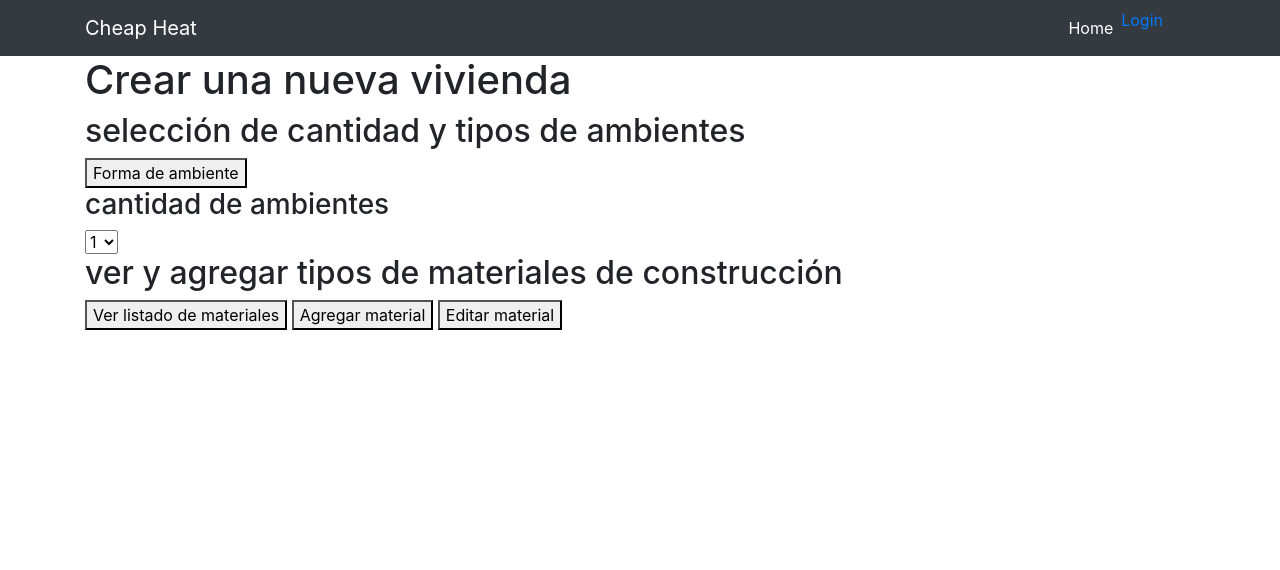
After one commit to pabloSalva/Cheap_heat, a Django app: page /constructor/nuevaVivienda in a window 1280 px wide. The commit adds this page. Shown: the top 570 px of the page. Run offline with Django 3.2, Linux system fonts and the light colour scheme; parts of the project's set-up code (start-up, migrations or seed data) failed here and were passed over; some libraries are stand-ins or nearby versions.

Commit message:
vivienda1

```diff
--- a/consumo/static/js/app1.js
+++ b/consumo/static/js/app1.js
@@ -36,6 +36,7 @@ $(".traer").on('click',function(){
 $('#Agregar').on({click:function(){
     $.getJSON(" ../api/electricos",function(data){
         var checked = [];//arreglo que gusrdará los artefactos seleccionados por el ususario
+
         //Recorro todos los input checkbox con name = artefactos y que se encuentren "checked"
         $("input[name='artefactos']:checked").each(function (){
             //Mediante la función push agrego al arreglo los values de los checkbox
--- /dev/null
+++ b/consumo/templates/Constructores/nuevaVivienda.html
@@ -0,0 +1,30 @@
+{% extends 'consumo/ppal.html' %}
+{% load static %}
+
+{% block title %}
+<title>Nueva vivienda</title>
+{% endblock  %}
+
+
+{% block content %}
+<h1>Crear una nueva vivienda</h1>
+<h2>selección de cantidad y tipos de ambientes</h2>
+<button class="btn-btn">Forma de ambiente</button>
+<div>
+    <h3>cantidad de ambientes</h3>
+<select name="ambientes" id="cantidadAmbientes" title="cantidad de ambientes" >
+    <option value="1">1</option>
+    <option value="2">2</option>
+    <option value="3">3</option>
+    <option value="4">4</option>
+    <option value="5">5</option>
+</select>
+</div>
+
+<h2>ver y agregar tipos de materiales de construcción</h2>
+<button class="btn-btn" id="listaMaterial">Ver listado de materiales</button>
+<button class="btn-btn" id="agregarMaterial">Agregar material</button>
+<button class="btn-btn" id="editarMaterial">Editar material</button>
+
+
+{% endblock %}
--- a/consumo/views.py
+++ b/consumo/views.py
@@ -49,3 +49,6 @@ def renovable(request):
 
 def construccion(request):
     return render(request, "Constructores/indexConstructor.html")
+
+def nueva(request):
+    return render(request, "Constructores/nuevaVivienda.html")
--- a/eficiencia/urls.py
+++ b/eficiencia/urls.py
@@ -50,6 +50,7 @@ urlpatterns = [
 
     #urls de constructores
     path('constructor/', views.construccion, name= "constructor"),
+    path('constructor/nuevaVivienda', views.nueva, name="nuevaVivienda")
 
 
 ]
--- a/recomendaciones.txt.txt
+++ b/recomendaciones.txt.txt
@@ -101,3 +101,9 @@ En un aire acondicionado "clase A" te ahorrás hasta un 40% de luz respecto del
 pero sale más económico a la hora de comprarlo. No obstante, si bien los aparatos de etiqueta "A" son bastante más caros,
  "generalmente, en un año y medio de uso, recuperás la diferencia del costo inicial", explicó Andrea Heins, ex subsecretaria
  de Ahorro y Eficiencia Energética.
+
+
+ https://mega.nz/#!P6JkwCzL!aw32HWo2aO_wzTqaUtWV9h1C602XG3QqwzdtLU3VXEo
+
+
+ https://www.programasvirtualespc.net/windows/activar-y-validar-windows-7/
```
Also changed, not shown: consumo/forms.py (+6 -1 lines), consumo/models.py (+9 -0 lines), consumo/templates/Constructores/indexConstructor.html (+10 -0 lines), consumo/templates/usuario/registrar.html (+5 -4 lines).
